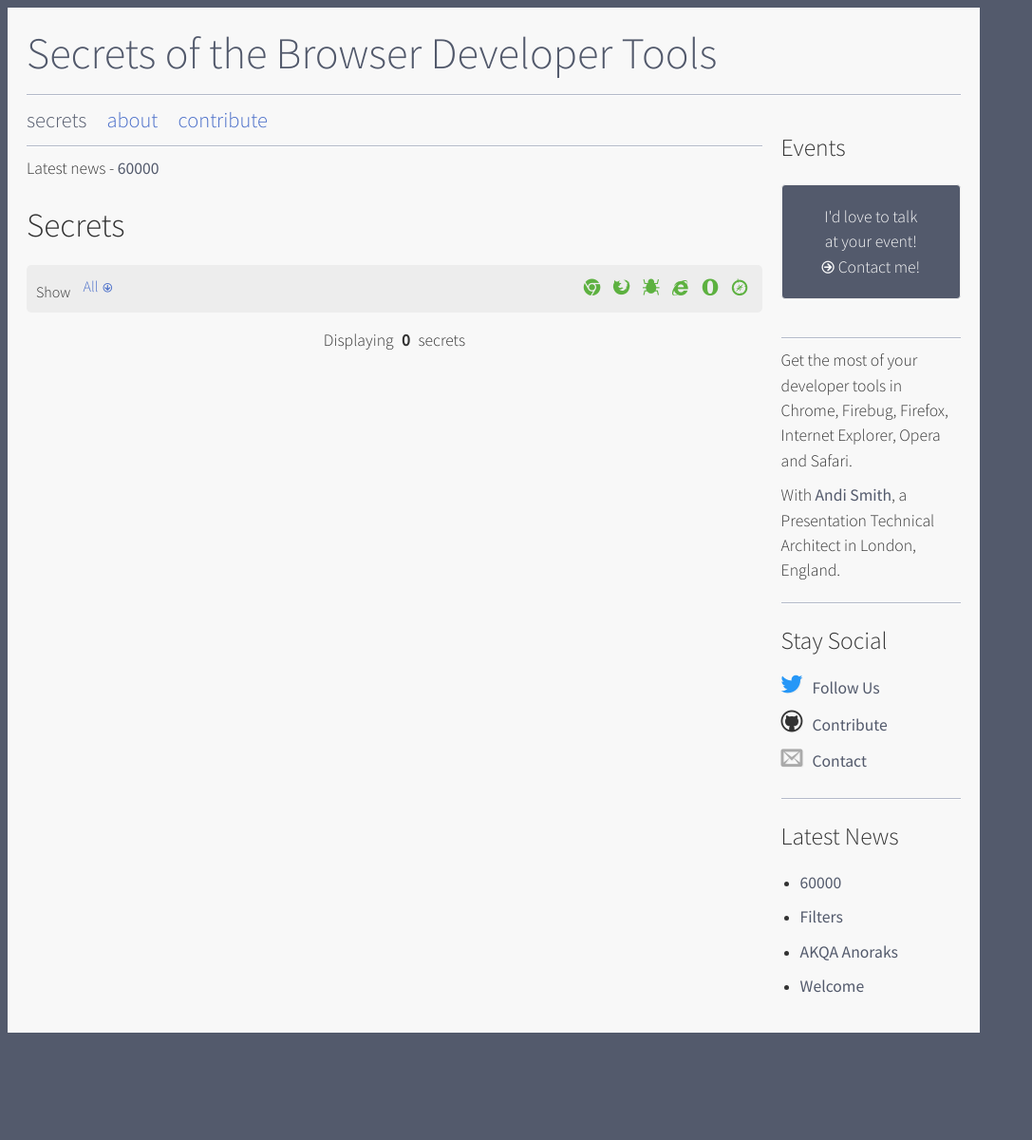
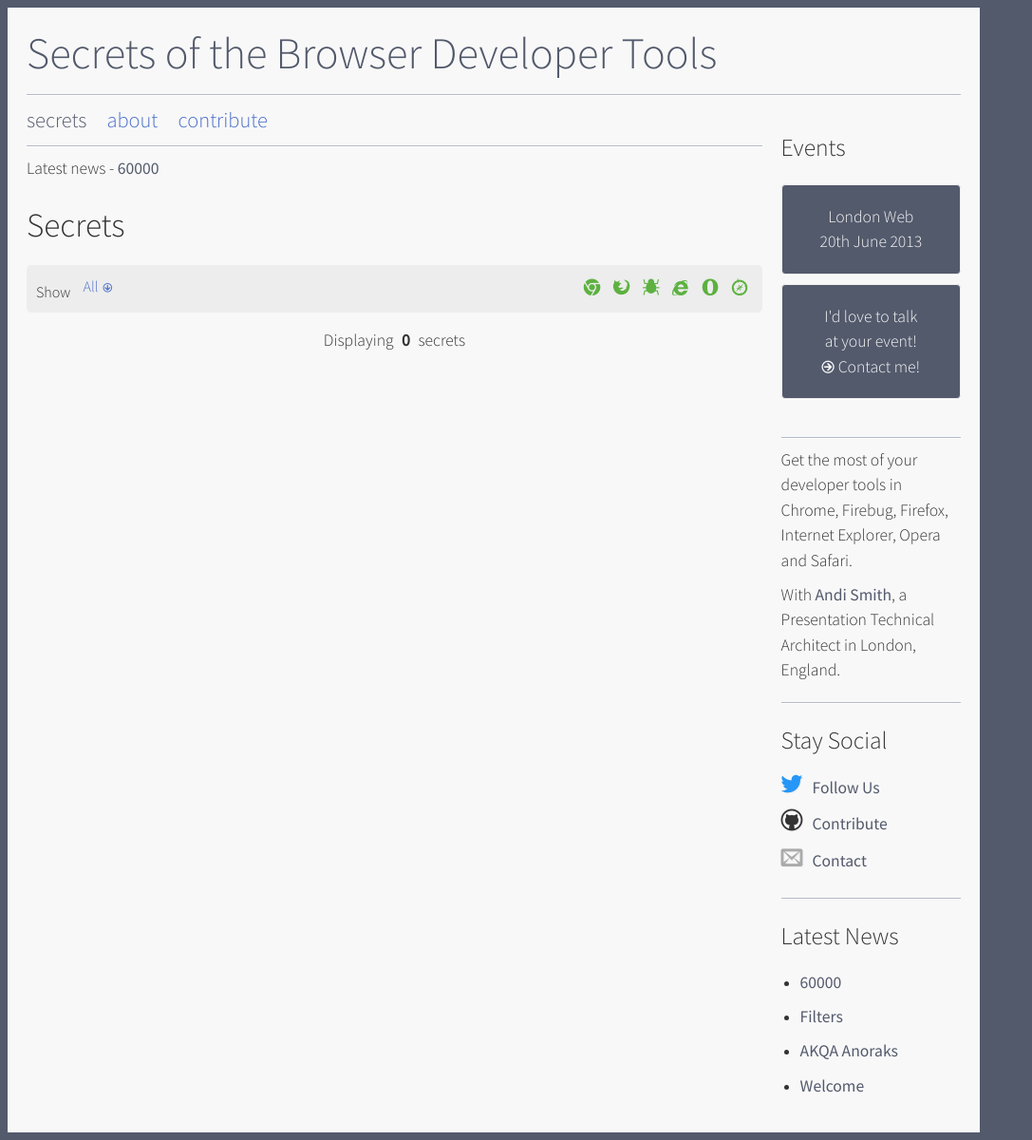
Before and after one commit to andismith/dev-tool-secrets, a Jekyll site: the page built from index.html, in a window 1280 px wide. Shown: the whole page at 95% size, without its empty margins (0-1087 px from the left). Built offline with Jekyll 4.4.1, drawn with Linux system fonts in a browser that asks for light colours; Markdown is read by kramdown in place of the engine named in the settings; the list of posts is cut into pages by our own code; before the commit the page ends 1095 px from its top, so only the background shows below that.

Commit message:
Updated event information

```diff
--- a/_includes/sidebar-event.html
+++ b/_includes/sidebar-event.html
@@ -3,6 +3,11 @@
     <h1>Events</h1>
     <div class="hero un">
         <ul>
+            <li>
+                <a href="http://www.meetup.com/londonweb/events/91770942/" class="whole-button config-2">
+                    <p>London Web<span>20th June 2013</span></p>
+                </a>
+            </li>
             <li>
                 <a href="http://www.andismith.com/contact/" class="whole-button config-2">
                     <p>I'd love to talk<br/>at your event!<span class="cta">Contact me!</span></p>
```
